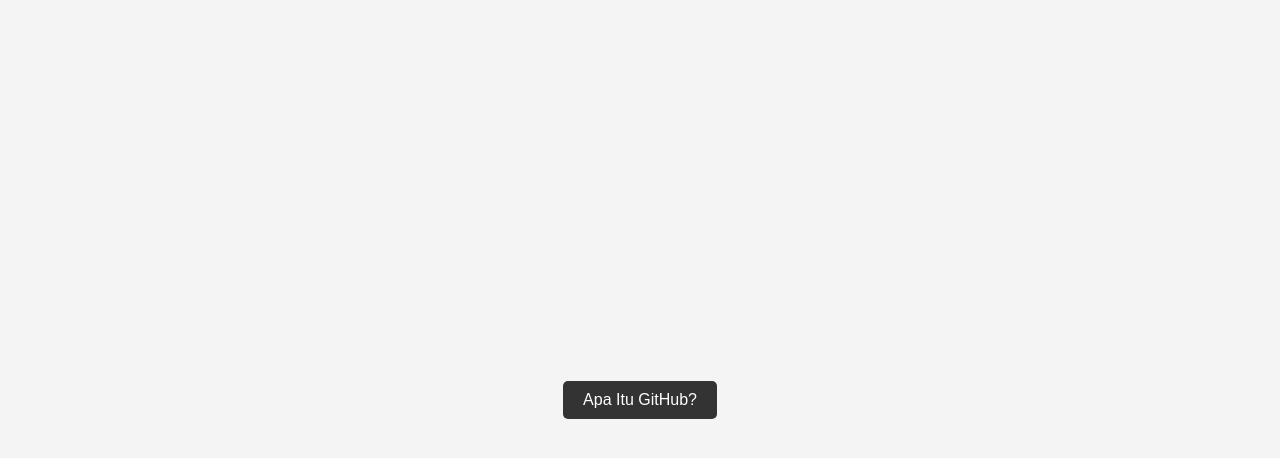
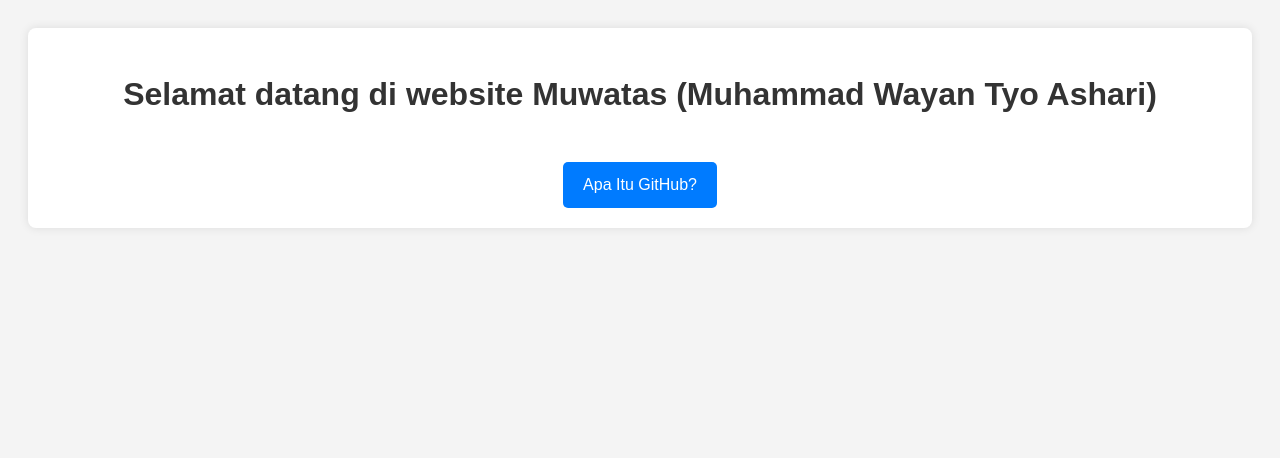
Before and after one commit to mwayanta/mwayanta.github.io, a plain HTML site: page index.html in a window 1280 px wide. Drawn offline with Linux system fonts and the light colour scheme.

Commit message:
Update index.html

```diff
--- a/index.html
+++ b/index.html
@@ -3,39 +3,44 @@
 <head>
     <meta charset="UTF-8">
     <meta name="viewport" content="width=device-width, initial-scale=1.0">
-    <title>Tombol Link ke Artikel GitHub</title>
+    <title>Website Muwatas</title>
     <style>
         body {
             font-family: Arial, sans-serif;
-            display: flex;
-            justify-content: center;
-            align-items: center;
-            height: 100vh;
-            margin: 0;
+            line-height: 1.6;
+            padding: 20px;
             background-color: #f4f4f4;
         }
-        .button-container {
+        .container {
+            background-color: #fff;
+            padding: 20px;
+            border-radius: 8px;
+            box-shadow: 0 0 10px rgba(0, 0, 0, 0.1);
             text-align: center;
+        }
+        h1 {
+            color: #333;
         }
         .btn {
             display: inline-block;
             padding: 10px 20px;
             font-size: 16px;
-            color: white;
-            background-color: #333;
+            color: #fff;
+            background-color: #007BFF;
             border: none;
             border-radius: 5px;
             text-decoration: none;
-            transition: background-color 0.3s;
+            margin-top: 20px;
         }
         .btn:hover {
-            background-color: #555;
+            background-color: #0056b3;
         }
     </style>
 </head>
 <body>
-    <div class="button-container">
-        <a href="https://mwayanta.github.io/Artikel/apaitugithub/index.html" class="btn" target="_blank">Apa Itu GitHub?</a>
+    <div class="container">
+        <h1>Selamat datang di website Muwatas (Muhammad Wayan Tyo Ashari)</h1>
+        <a href="https://mwayanta.github.io/Artikel/apaitugithub/index.html" class="btn">Apa Itu GitHub?</a>
     </div>
 </body>
 </html>
```
